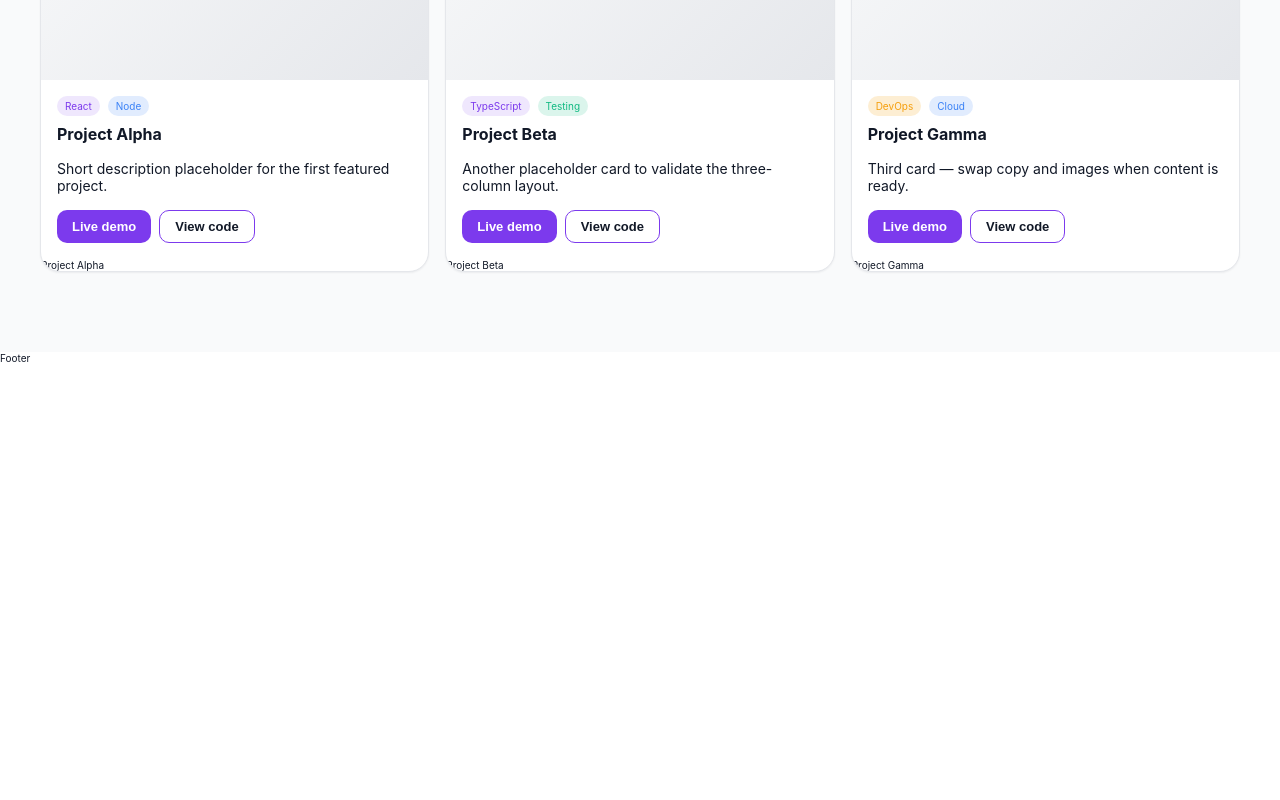
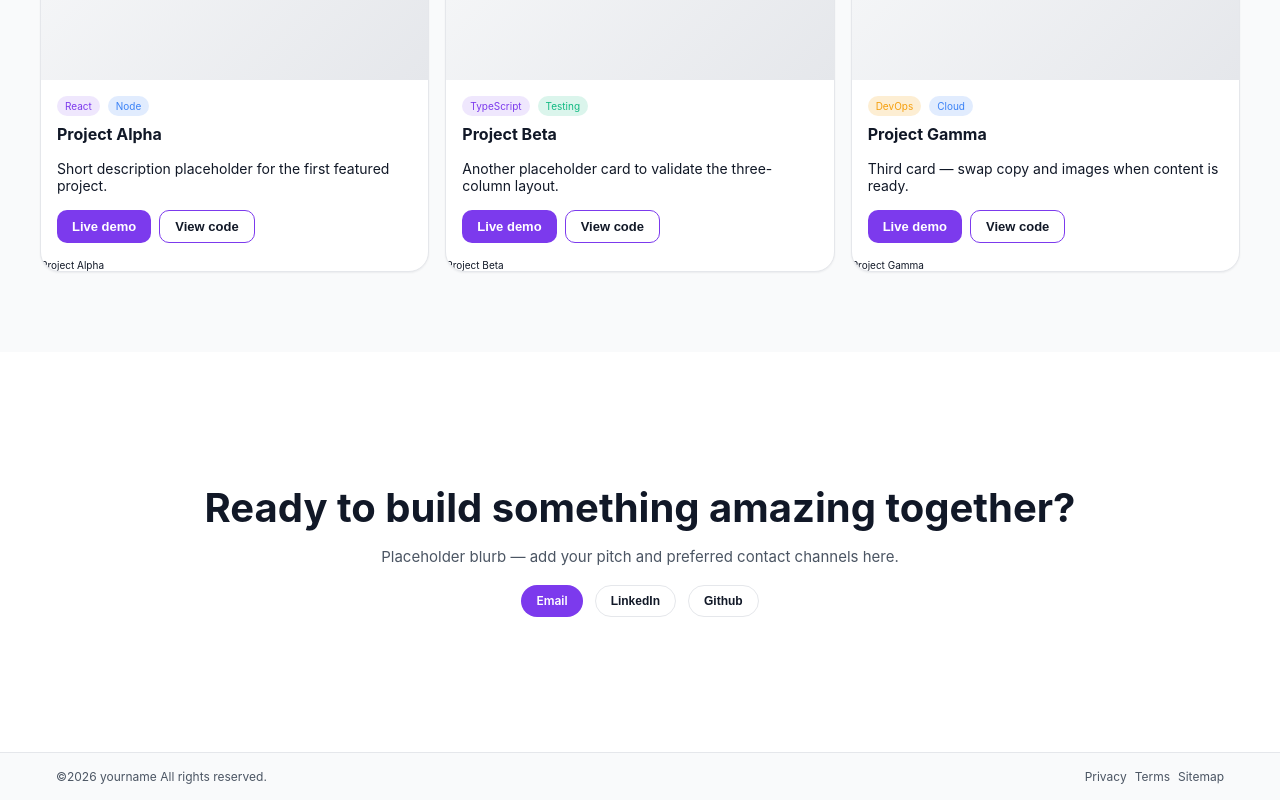
Before and after one commit to Yejun-Jung/portfolio, a React app: page / in a window 1280 px wide. Shown: the part 1238-2038 px from the top of the page. Before the commit the page ends 1602 px from the top, so only its background shows below. Built offline with nearby package versions, Linux system fonts and the light colour scheme; the HTML template or start-up script is replaced by a standard one; a web font is replaced by a local one.

Commit message:
contact-footer

```diff
--- /dev/null
+++ b/src/components/contactCta/ContactCta.jsx
@@ -0,0 +1,31 @@
+import React from 'react'
+import styles from './ContactCta.module.scss'
+const ContactCta = () => {
+  return (
+    <section className={styles.cta_section}
+    aria-labelledby='cta-heading'
+    >
+        <div className={`inner ${styles.inner}`}>
+            <h1 className='tit tit__m'>
+                  Ready to build something amazing together?
+            </h1>
+            <p className="txt">
+                  Placeholder blurb — add your pitch and preferred contact channels here.
+            </p>
+            <div className={styles.cta}>
+                <a className='btn btn__primary btn__small' href="mailto:hello@gmail.com">
+                    Email
+                </a>
+                  <button className='btn  btn__small btn__ghost'  type='button'>
+                    LinkedIn
+                </button>
+                  <button className='btn  btn__small btn__ghost'  type='button'>
+                    Github
+                </button>
+            </div>
+        </div>
+    </section>
+  )
+}
+
+export default ContactCta
--- /dev/null
+++ b/src/components/contactCta/ContactCta.module.scss
@@ -0,0 +1,21 @@
+@use '../../styles/variables' as *;
+
+.cta_section {
+    padding:$space-12 0;
+    height: 50vh;
+    .inner {
+        display: flex;
+        flex-direction: column;
+        justify-content: center;
+        text-align: center;
+        transition:  $transition-theme;
+        background-color: var(--color-bg);
+        gap: $space-3;
+        .cta {
+            display: flex;
+            justify-content: center;
+            gap: $space-2;
+
+        }
+    }
+}
--- a/src/components/footer/Footer.jsx
+++ b/src/components/footer/Footer.jsx
@@ -1,8 +1,22 @@
 import React from 'react'
+import styles from './Footer.module.scss'
+import { Link } from 'react-router-dom'
+const Footer = () => {
 
-const Footer = () => {
+  const year = new Date().getFullYear()
   return (
-    <div>Footer</div>
+    <footer className={styles.footer}>
+      <div className={`inner ${styles.inner}`}>
+        <p className={styles.copy}>
+          ©{year} yourname All rights reserved.
+        </p>
+        <nav className={styles.links} aria-label='Legal'>
+          <Link to='/privacy'>Privacy</Link>
+          <Link to='/terms'>Terms</Link>
+          <Link to='/sitemap'>Sitemap</Link>
+        </nav>
+      </div>
+    </footer>
   )
 }
 
--- /dev/null
+++ b/src/components/footer/Footer.module.scss
@@ -0,0 +1,25 @@
+@use '../../styles/variables' as *;
+
+.footer {
+    background-color: var(--color-bg-muted);
+    border-top: 1px solid var(--color-border);
+    .inner {
+        padding: $space-3;
+        display: flex;
+        justify-content: space-between;
+        font-size: $font-size-xs;
+        .copy {
+            color: var(--color-text-muted);
+        }
+        .links {
+            display: flex;
+            gap: $space-1;
+            a {
+                color: var(--color-text-muted);
+                &:hover {
+                    color: var(--color-primary);
+                }
+            }
+        }
+    }
+}
--- a/src/pages/Home.jsx
+++ b/src/pages/Home.jsx
@@ -2,12 +2,15 @@ import React from "react";
 import Hero from "../components/hero/Hero";
 import Tools from "../components/tools/Tools";
 import Project from "../components/project/Project";
+import ContactCta from "../components/contactCta/ContactCta";
+
 const Home = () => {
   return (
     <div>
       <Hero />
       <Tools />
       <Project />
+      <ContactCta />
     </div>
   );
 };
--- a/src/styles/_buttons.scss
+++ b/src/styles/_buttons.scss
@@ -26,6 +26,11 @@
     &__md {
         font-size: 1.3rem;
         border-radius: $radius-sm;
+    }
+    &__ghost{
+        border: 1px solid var(--color-border);
+        background-color: var(--color-card-bg);
+        color:var(--color-text)
     }
 }
 
--- a/src/styles/global.scss
+++ b/src/styles/global.scss
@@ -35,7 +35,9 @@ a {
   text-decoration: none;
 }
 
-ul,ol,dl {
+ul,
+ol,
+dl {
   list-style-type: none;
 }
 
@@ -43,23 +45,32 @@ ul,ol,dl {
   max-width: 120rem;
   margin: 0 auto;
   position: relative;
+  height: 100%;
+
+  @media (max-width:1200px) {
+    padding-left: $space-2 !important;
+    padding-right: $space-2 !important;
+  }
 }
 
 h1.tit {
-  font-size: clamp(3rem,4vw,4.5rem);
+  font-size: clamp(3rem, 4vw, 4.5rem);
   line-height: 1.05;
+
   &__m {
-    font-size: clamp(2.8rem, 3.6vw,4rem);
+    font-size: clamp(2.8rem, 3.6vw, 4rem);
   }
 }
-p.txt{
+
+p.txt {
   margin: 0;
-  font-size: clamp(1.3rem,1.4vw,1.5rem);
+  font-size: clamp(1.3rem, 1.4vw, 1.5rem);
   line-height: 1.6;
-  color:var(--color-text-muted)
+  color: var(--color-text-muted)
 }
+
 h3.card-tit {
   margin-bottom: .8rem;
   font-size: 1.6rem;
-  color: var(--color-text);
+  color: var(--color-text)
 }
```
